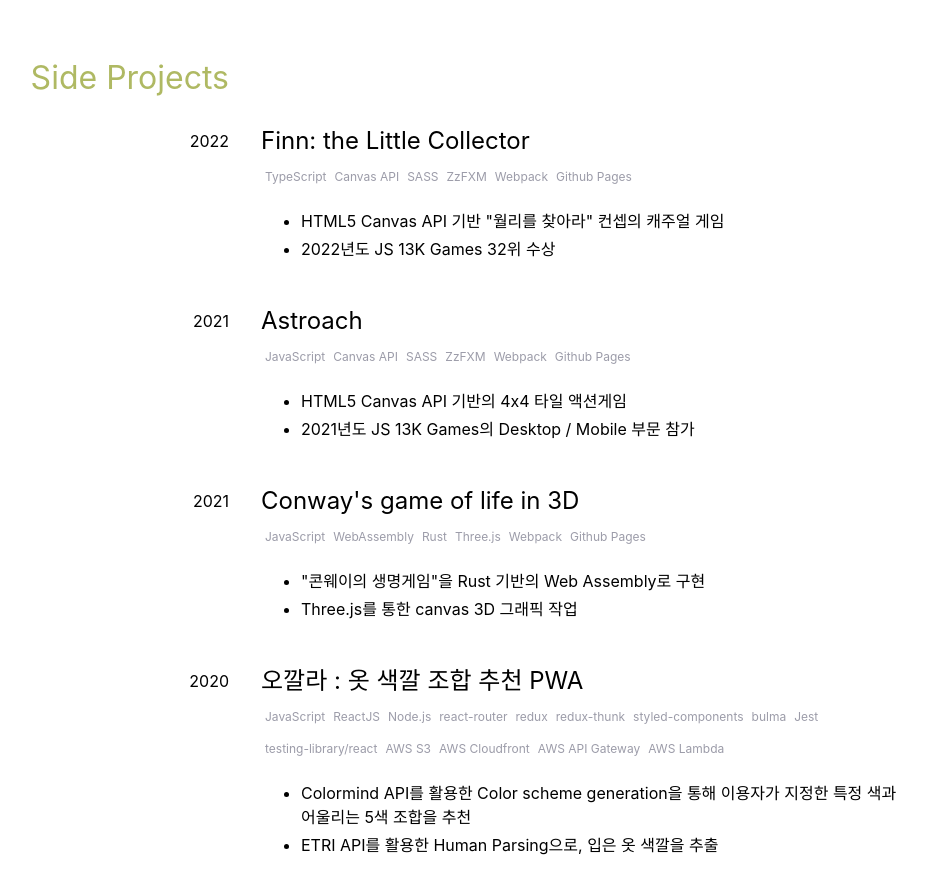
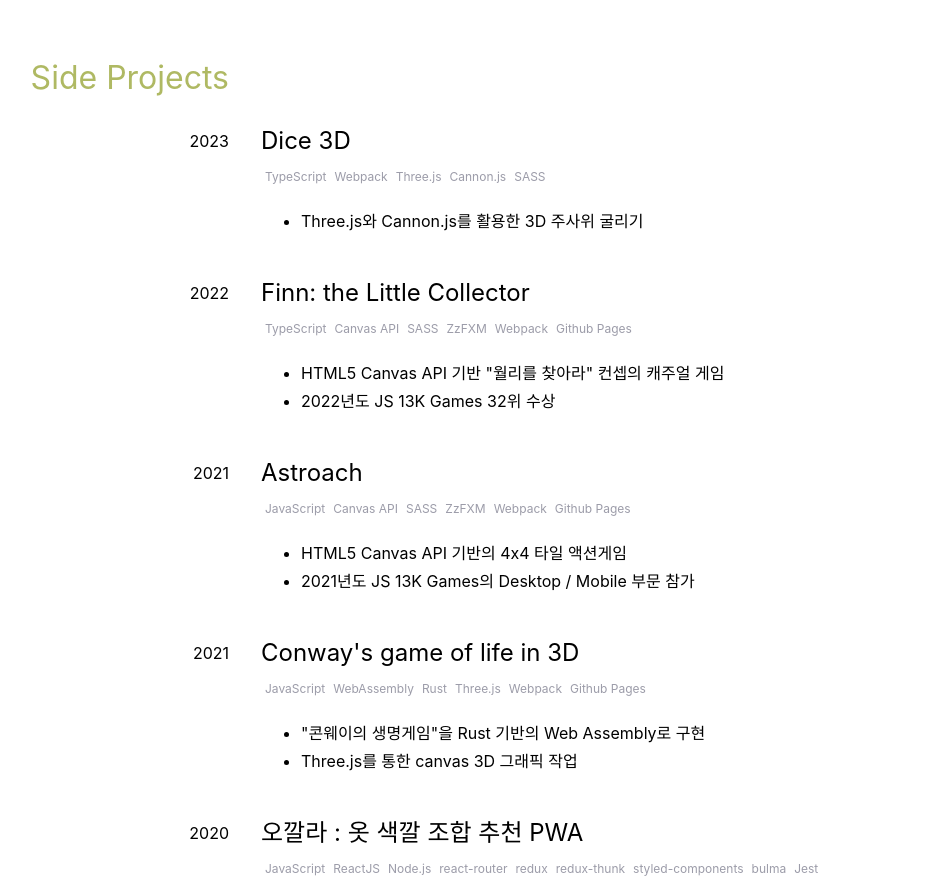
Before and after one commit to Shubidumdu/my-resume, a Svelte app: page / in a window 1280 px wide. Shown: the part 1460-2353 px from the top of the page, without its empty margins (181-1108 px from the left). Built offline with nearby package versions, Linux system fonts and the light colour scheme; a web font is replaced by a local one.

Commit message:
add dice-3d in projects

```diff
--- a/src/components/Projects.svelte
+++ b/src/components/Projects.svelte
@@ -111,6 +111,13 @@
       ],
       url: 'https://js13kgames.com/entries/finn-the-little-collector',
     },
+    {
+      period: '2023',
+      title: 'Dice 3D',
+      tags: ['TypeScript', 'Webpack', 'Three.js', 'Cannon.js', 'SASS'],
+      descs: ['Three.js와 Cannon.js를 활용한 3D 주사위 굴리기'],
+      url: 'https://shubidumdu.github.io/dice-3d/',
+    },
   ].reverse();
 </script>
 
```
